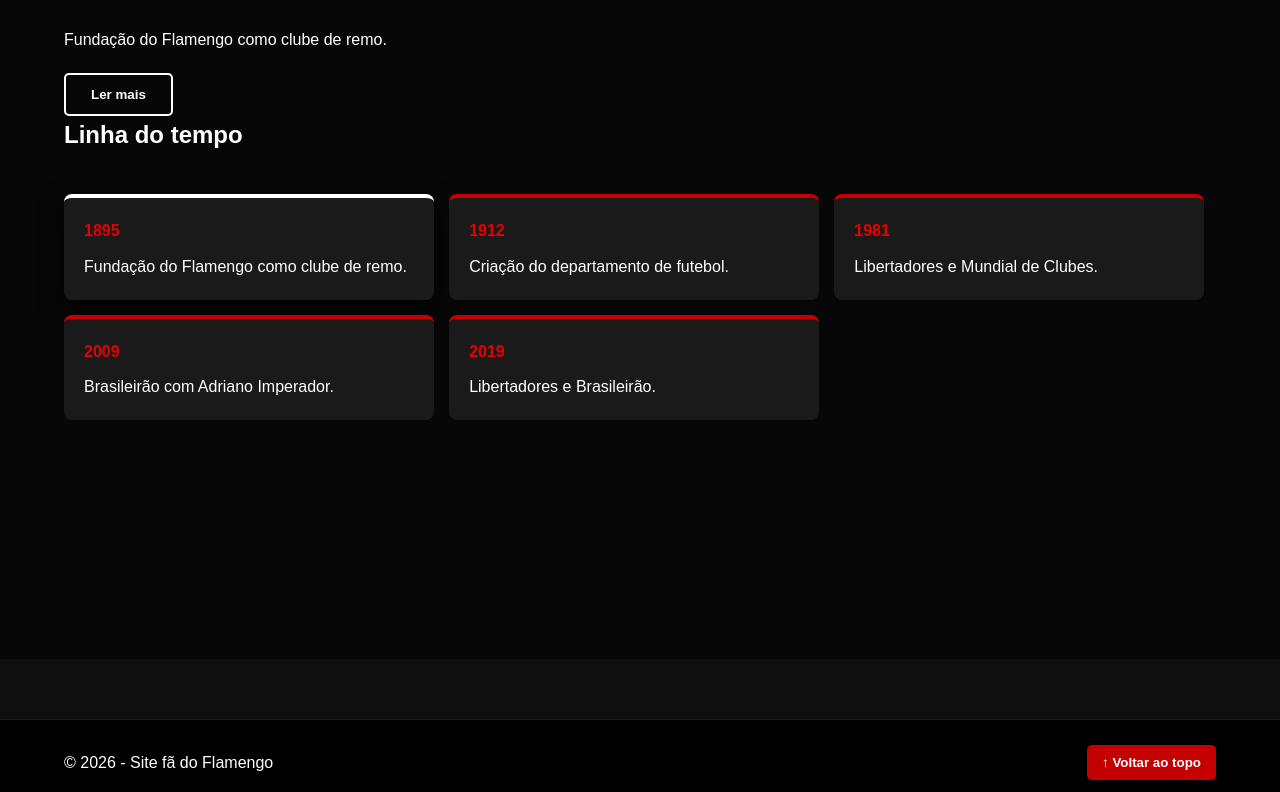
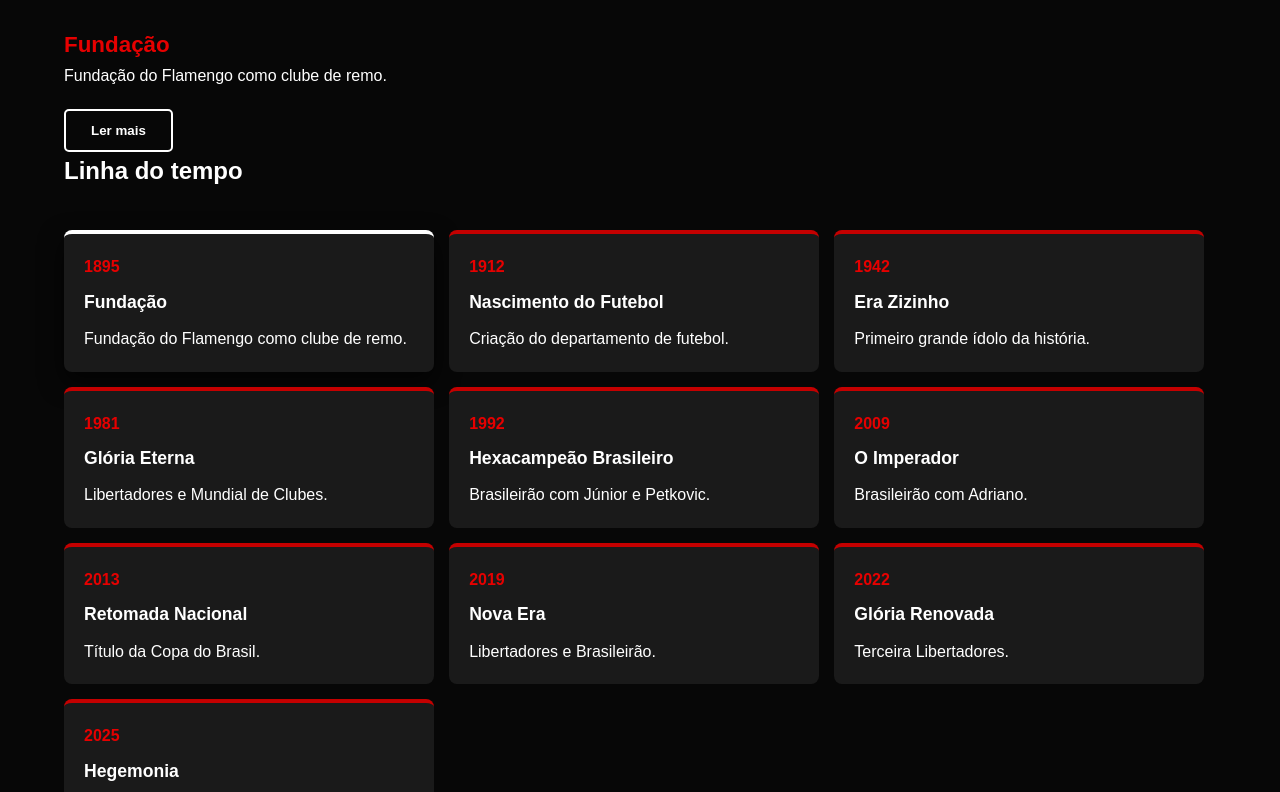
Before and after one commit to AlexandreFardin/prog-web, a plain HTML site: page historia.html in a window 1280 px wide. Shown: the part 141-933 px from the top of the page. Drawn offline with Linux system fonts and the light colour scheme.

Commit message:
modified:   conquistas.html 	modified:   css/style.css 	modified:   elenco.html 	modified:   historia.html 	modified:   js/conquistas.js 	modified:   js/historia.js

```diff
--- a/css/style.css
+++ b/css/style.css
@@ -7,6 +7,28 @@
   box-sizing: border-box;
 }
 
+html, body {
+  margin: 0;
+  padding: 0;
+  min-height: 100%;
+  background-color: #000; /* fundo preto definitivo */
+}
+
+body {
+  display: flex;
+  flex-direction: column;
+}
+
+footer {
+  margin-top: auto;
+}
+
+
+/*.pagina {
+  background-color: #000;
+  padding-top: 120px;
+  padding-bottom: 60px;
+}*/
 
 
 body {
@@ -588,3 +610,16 @@ html {
   z-index: 1;
   padding-top: 100px;
 }
+
+
+/* ================= TÍTULOS DA HISTÓRIA ================= */
+.evento-titulo {
+  margin: 8px 0 4px;
+  color: #ffffff;
+  font-size: 1.1rem;
+}
+
+.historia-titulo {
+  font-size: 1.4rem;
+  color: #e60000;
+}
--- a/historia.html
+++ b/historia.html
@@ -26,6 +26,7 @@
           <li><a href="historia.html" target="_blank" class="active">História</a></li>
           <li><a href="conquistas.html" target="_blank">Conquistas</a></li>
           <li><a href="elenco.html" target="_blank">Elenco</a></li>
+          <li><a href="idolos.html" target="_blank">Ídolos</a></li>
         </ul>
       </nav>
     </div>
--- a/js/historia.js
+++ b/js/historia.js
@@ -10,33 +10,65 @@ const eventos = [
     ano: 1895,
     titulo: "Fundação",
     resumo: "Fundação do Flamengo como clube de remo.",
-    completo: "Fundado em 1895 como clube de remo, o Flamengo se tornou um dos maiores clubes do futebol mundial. Ao longo de sua história, o clube conquistou títulos nacionais e internacionais, tornando-se símbolo de paixão e tradição."
+    completo: "O Clube de Regatas do Flamengo foi fundado em 17 de novembro de 1895, inicialmente como um clube de remo. Com o passar dos anos, o Flamengo se tornaria uma das maiores instituições esportivas do Brasil e do mundo."
   },
   {
     ano: 1912,
-    titulo: "Futebol",
+    titulo: "Nascimento do Futebol",
     resumo: "Criação do departamento de futebol.",
-    completo: "Em 1912, o Flamengo criou seu departamento de futebol, iniciando uma trajetória que viria a marcar o futebol brasileiro com grandes jogadores e conquistas históricas."
+    completo: "Em 1912, o Flamengo criou seu departamento de futebol após a entrada de jogadores dissidentes do Fluminense. A partir daí, o clube iniciou sua trajetória no futebol, que se tornaria sua principal identidade esportiva."
+  },
+  {
+    ano: 1942,
+    titulo: "Era Zizinho",
+    resumo: "Primeiro grande ídolo da história.",
+    completo: "Na década de 1940, liderado por Zizinho, o Flamengo viveu sua primeira grande era no futebol. O título carioca de 1942 marcou a consolidação do clube como potência no cenário estadual e nacional."
   },
   {
     ano: 1981,
-    titulo: "Glória",
+    titulo: "Glória Eterna",
     resumo: "Libertadores e Mundial de Clubes.",
-    completo: "Em 1981, o Flamengo conquistou a Libertadores e o Mundial de Clubes, com um time histórico liderado por Zico, Júnior e outros grandes ídolos. Essa temporada marcou o clube como referência mundial."
+    completo: "Em 1981, o Flamengo viveu o maior ano de sua história ao conquistar a Copa Libertadores da América e o Mundial Interclubes, vencendo o Liverpool. O time liderado por Zico entrou definitivamente para a história do futebol mundial."
+  },
+  {
+    ano: 1992,
+    titulo: "Hexacampeão Brasileiro",
+    resumo: "Brasileirão com Júnior e Petkovic.",
+    completo: "Em 1992, o Flamengo conquistou o Campeonato Brasileiro em uma campanha memorável, com grandes atuações de Júnior e outros ídolos, reafirmando sua força no cenário nacional."
   },
   {
     ano: 2009,
-    titulo: "Rei",
-    resumo: "Brasileirão com Adriano Imperador.",
-    completo: "Em 2009, o Flamengo conquistou o Brasileirão com Adriano Imperador como destaque, marcando uma era de grande desempenho e emoção para a torcida."
+    titulo: "O Imperador",
+    resumo: "Brasileirão com Adriano.",
+    completo: "Em 2009, o Flamengo voltou ao topo do futebol brasileiro ao conquistar o Brasileirão com Adriano Imperador como grande destaque, encerrando um longo jejum nacional."
+  },
+  {
+    ano: 2013,
+    titulo: "Retomada Nacional",
+    resumo: "Título da Copa do Brasil.",
+    completo: "Em 2013, o Flamengo conquistou a Copa do Brasil, marcando o início de uma nova fase de reestruturação esportiva e administrativa que prepararia o clube para anos ainda mais vitoriosos."
   },
   {
     ano: 2019,
     titulo: "Nova Era",
     resumo: "Libertadores e Brasileirão.",
-    completo: "Em 2019, o Flamengo conquistou a Libertadores e o Brasileirão, com um time extremamente ofensivo e decisivo, consolidando uma das maiores gerações da história do clube."
-  }
+    completo: "Em 2019, o Flamengo viveu uma temporada histórica ao conquistar a Libertadores e o Brasileirão, com um futebol dominante e ofensivo. O time comandado por Jorge Jesus é considerado um dos melhores da história do clube."
+  },
+  {
+    ano: 2022,
+    titulo: "Glória Renovada",
+    resumo: "Terceira Libertadores.",
+    completo: "Em 2022, o Flamengo conquistou sua terceira Libertadores, reafirmando sua posição entre os maiores clubes da América do Sul e mantendo-se protagonista no cenário internacional."
+  },
+  {
+  ano: 2025,
+  titulo: "Hegemonia",
+  resumo: "Maior vencedor brasileiro da Libertadores e seis títulos no ano.",
+  completo: "Em 2025, o Flamengo alcançou um feito histórico ao se tornar o maior vencedor brasileiro da Copa Libertadores da América, além de conquistar seis títulos na mesma temporada. O ano consolidou o clube como a maior potência do futebol sul-americano no século XXI, unindo domínio esportivo, elenco estrelado e protagonismo internacional."
+}
+
 ];
+
 
 
 let eventoAtual = eventos[0];
@@ -51,12 +83,16 @@ function renderizarTimeline() {
     bloco.dataset.index = index;
 
     bloco.innerHTML = `
-      <span class="ano">${item.ano}</span>
-      <p>${item.resumo}</p>
-    `;
+  <span class="ano">${item.ano}</span>
+  <h3 class="evento-titulo">${item.titulo}</h3>
+  <p>${item.resumo}</p>
+`;
+
 
     timeline.appendChild(bloco);
   });
+
+
 
   ativarAnimacao();
 }
@@ -86,17 +122,24 @@ function ativarAnimacao() {
 function atualizarTexto(index) {
   eventoAtual = eventos[index];
 
-  textoPrincipal.textContent = eventoAtual.resumo;
+  textoPrincipal.innerHTML = `
+    <strong class="historia-titulo">${eventoAtual.titulo}</strong><br>
+    ${eventoAtual.resumo}
+  `;
+
   textoCompleto.textContent = eventoAtual.completo;
 
-
+  // fecha texto completo ao trocar evento
   textoCompleto.classList.add("escondido");
   btnLerMais.textContent = "Ler mais";
 
+  // destaque visual do evento
+  document.querySelectorAll(".evento").forEach(ev => ev.classList.remove("selecionado"));
+  document
+    .querySelector(`.evento[data-index="${index}"]`)
+    .classList.add("selecionado");
+}
 
-  document.querySelectorAll(".evento").forEach(ev => ev.classList.remove("selecionado"));
-  document.querySelector(`.evento[data-index="${index}"]`).classList.add("selecionado");
-}
 
 
 timeline.addEventListener("click", (e) => {
```
Also changed, not shown: conquistas.html (+2 -1 lines), elenco.html (+1 -0 lines), js/conquistas.js (+26 -0 lines).
